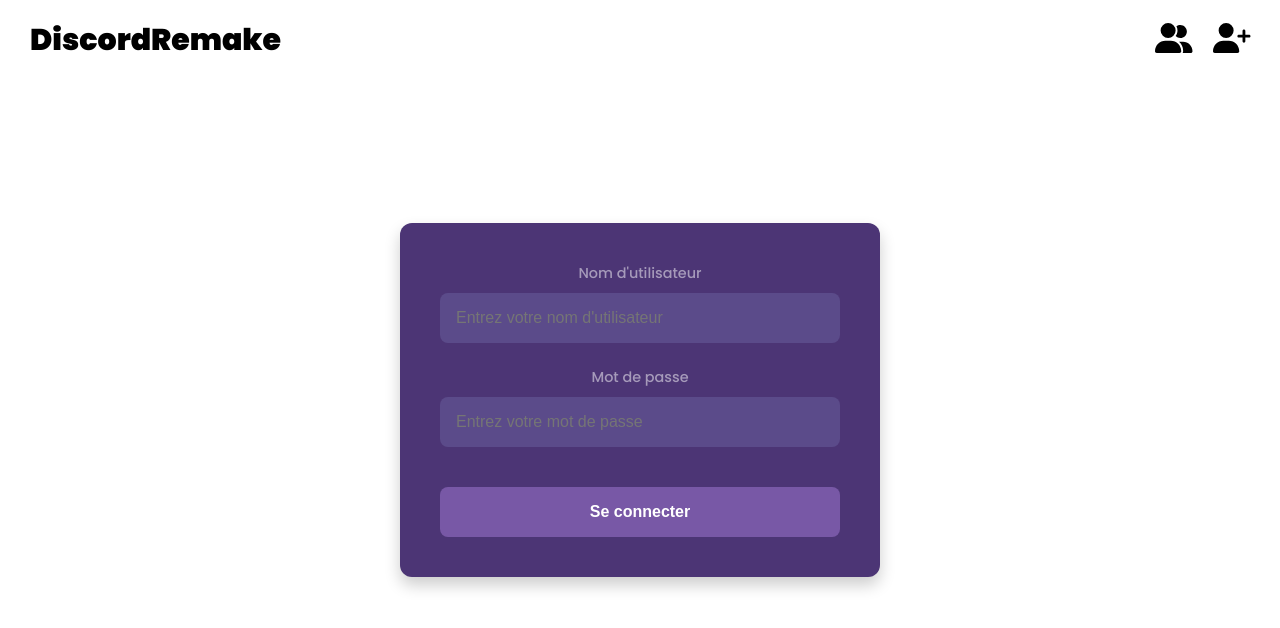
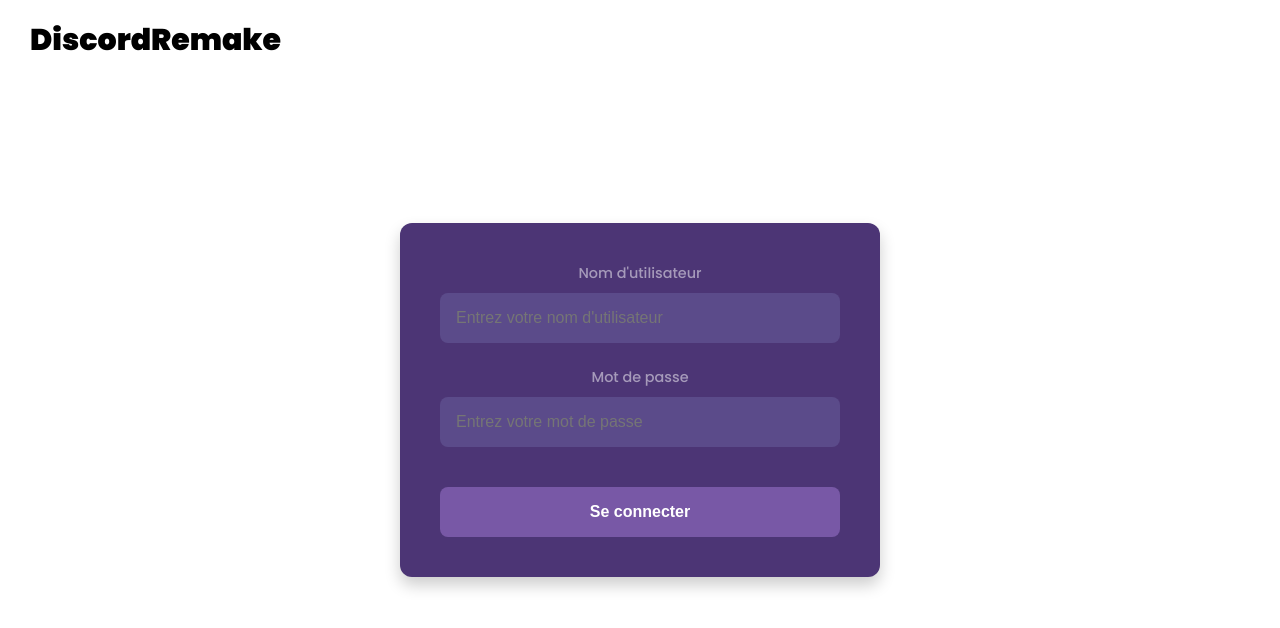
Before and after one commit to Bilnaa/frontend-discord, a React (Vite) app: page /login in a window 1280 px wide. Shown: the top 628 px of the page. Built offline with nearby package versions, Linux system fonts and the light colour scheme; no server answers.

Commit message:
changes : on veut pas que nav-icons sur les routes où l'on est pas auth

```diff
--- a/src/App.tsx
+++ b/src/App.tsx
@@ -1,4 +1,4 @@
-import { BrowserRouter as Router } from 'react-router-dom';
+import { BrowserRouter as Router, useLocation } from 'react-router-dom';
 import './App.css';
 import AppRoutes from './utils/routes';
 import { FontAwesomeIcon } from "@fortawesome/react-fontawesome";
@@ -10,10 +10,17 @@ import { useEffect } from 'react';
 import { toast } from 'react-toastify';
 import ToastManager from "./components/ToastManager"
 
+function App() {
+  return (
+    <Router>
+      <AppContent />
+    </Router>
+  );
+}
 
-function App() {
-
-  const {fetchFriendRequests} = useStoreFriendRequests();
+function AppContent() {
+  const location = useLocation();
+  const { fetchFriendRequests } = useStoreFriendRequests();
 
   useEffect(() => {
     console.log('eventSource ouvert')
@@ -32,12 +39,14 @@ function App() {
       console.log('eventSource fermé', eventSource);
     };
   }, []);
+
   return (
-    <Router>
-      <ToastManager/>
+    <>
+      <ToastManager />
       <div className='main'>
-        <nav style={{height:"10vh", display: "flex", justifyContent: "space-between", alignItems: "center", padding: "0 20px"}}>
+        <nav style={{ height: "10vh", display: "flex", justifyContent: "space-between", alignItems: "center", padding: "0 20px" }}>
           <a href="/">DiscordRemake</a>
+          {location.pathname !== '/login' && location.pathname !== '/signup' && (
             <div className="nav-icons">
               <Link to={'/friends/requests'}>
                 <FontAwesomeIcon icon={faUserGroup} />
@@ -46,12 +55,11 @@ function App() {
                 <FontAwesomeIcon icon={faUserPlus} />
               </Link>
             </div>
+          )}
         </nav>
         <AppRoutes />
       </div>
-
-    </Router>
-
+    </>
   );
 }
 
```
Lines whose indentation alone changed are shown as unchanged.
